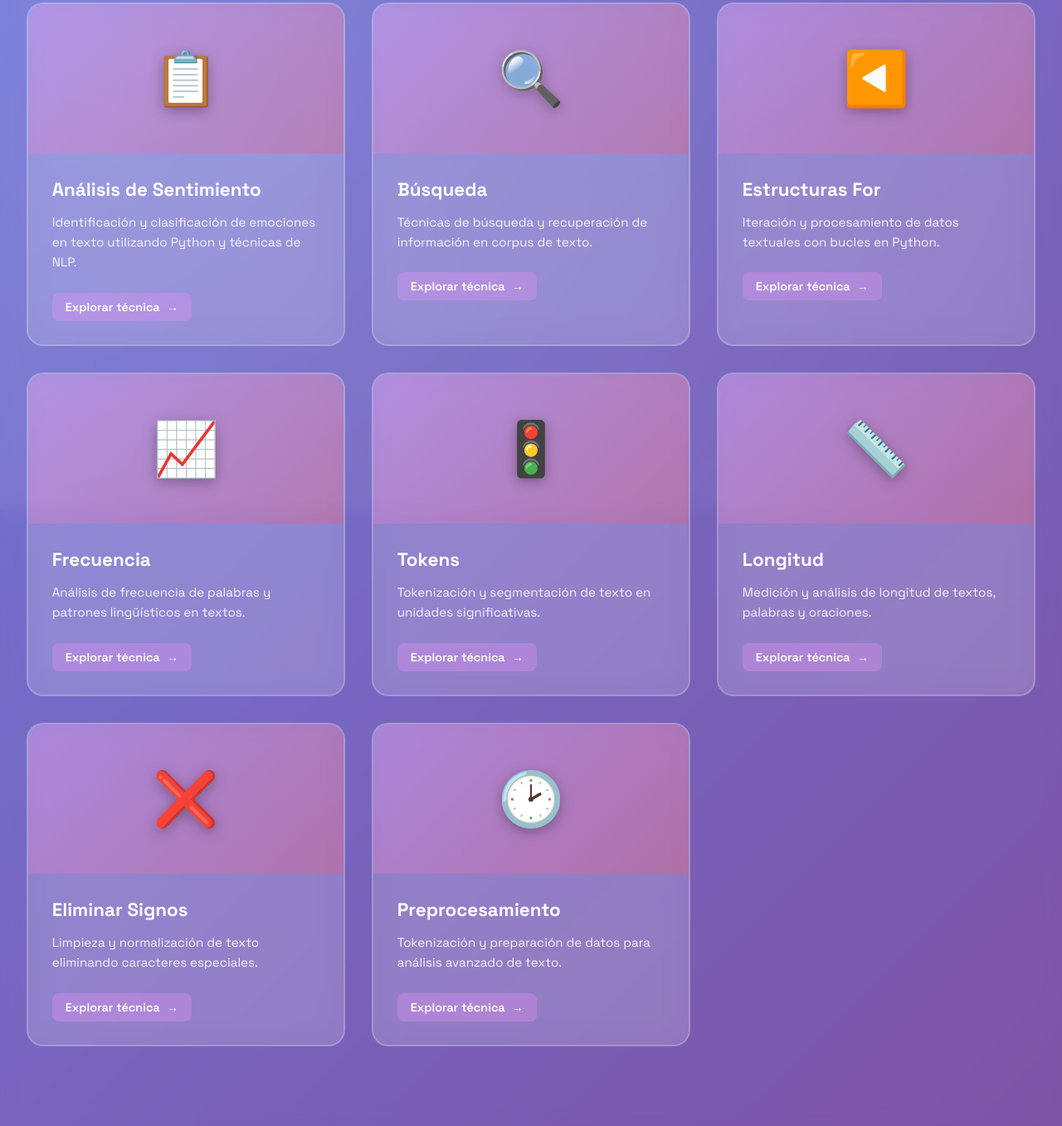
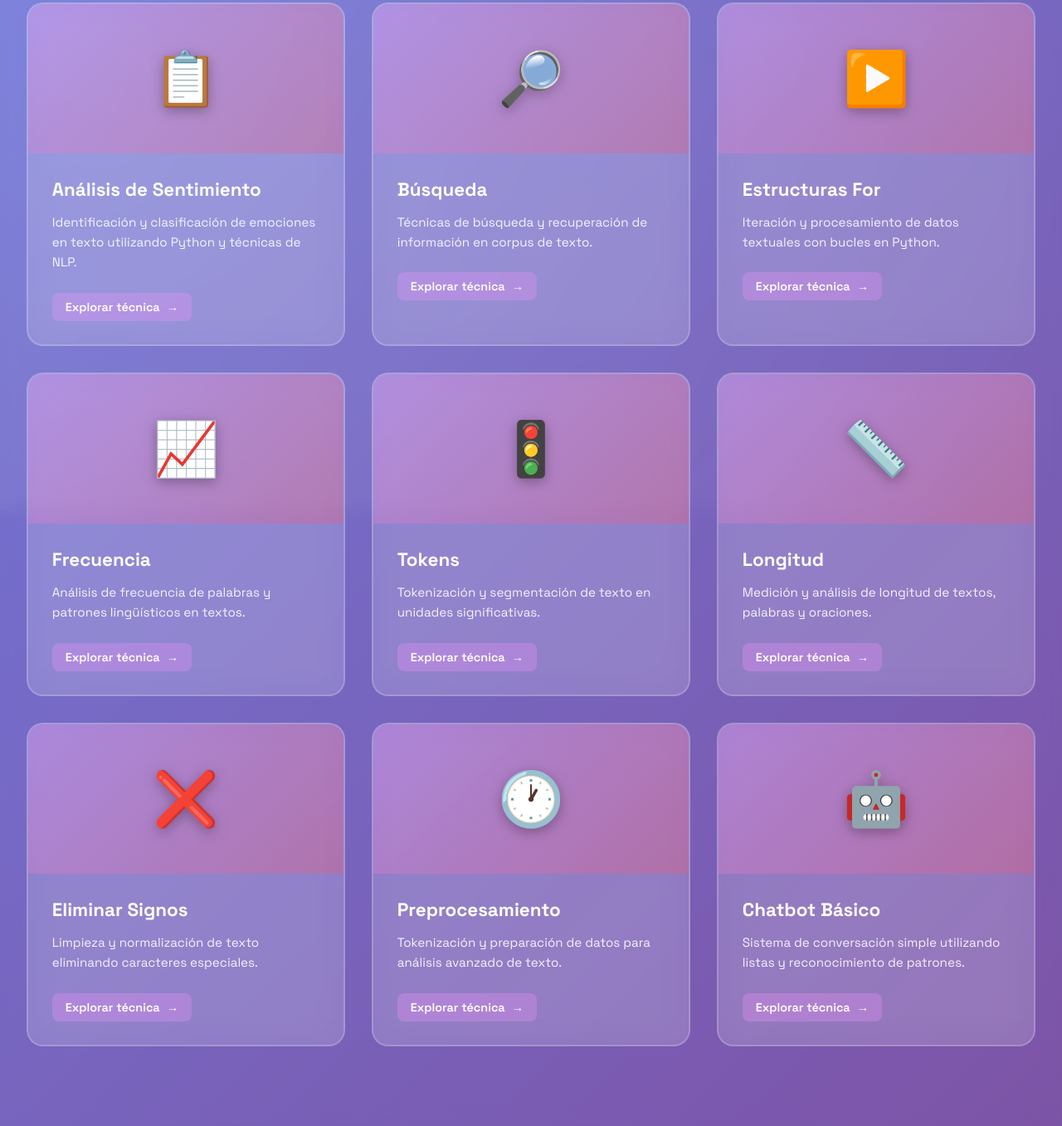
Before and after one commit to angelfernandohernandez123rg-arch/Solucion-a-problemas-con-Lenguaje-Natural, a plain HTML site: page index.html in a window 1280 px wide. Shown: the part 1066-2423 px from the top of the page at 83% size. Drawn offline with Linux system fonts and the light colour scheme.

Commit message:
Update index.html

```diff
--- a/index.html
+++ b/index.html
@@ -378,7 +378,7 @@
 
             <div class="card">
                 <div class="card-image">
-                    <div class="card-icon">🔍</div>
+                    <div class="card-icon">🔎</div>
                 </div>
                 <div class="card-content">
                     <h3 class="card-title">Búsqueda</h3>
@@ -389,7 +389,7 @@
 
             <div class="card">
                 <div class="card-image">
-                    <div class="card-icon">◀️</div>
+                    <div class="card-icon">▶️</div>
                 </div>
                 <div class="card-content">
                     <h3 class="card-title">Estructuras For</h3>
@@ -444,7 +444,7 @@
 
             <div class="card">
                 <div class="card-image">
-                    <div class="card-icon">🕑</div>
+                    <div class="card-icon">🕐</div>
                 </div>
                 <div class="card-content">
                     <h3 class="card-title">Preprocesamiento</h3>
@@ -452,6 +452,17 @@
                     <a href="pre.html">Explorar técnica</a>
                 </div>
             </div>
+
+            <div class="card">
+                <div class="card-image">
+                    <div class="card-icon">🤖</div>
+                </div>
+                <div class="card-content">
+                    <h3 class="card-title">Chatbot Básico</h3>
+                    <p class="card-description">Sistema de conversación simple utilizando listas y reconocimiento de patrones.</p>
+                    <a href="chat.html">Explorar técnica</a>
+                </div>
+            </div>
         </div>
     </section>
 </body>
```
